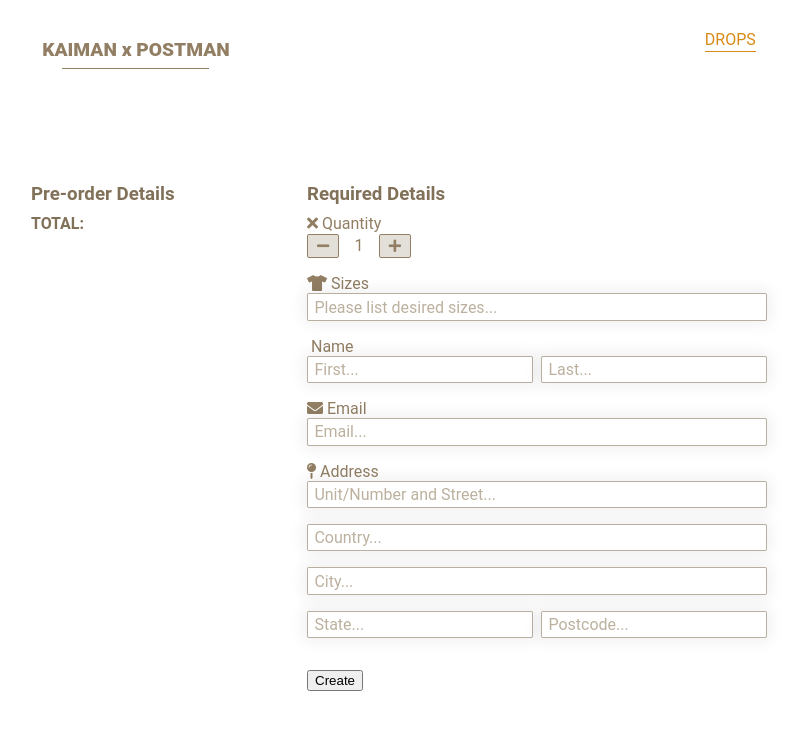
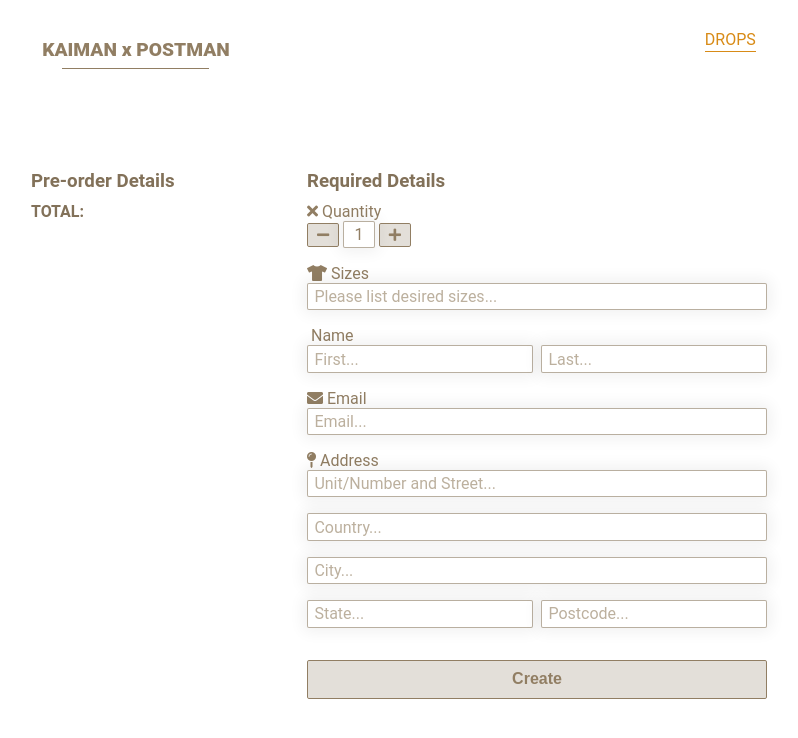
Before and after one commit to swolrus/dwndigital, a Flask app: template app/templates/details.html in a window 1280 px wide. Shown: the top 738 px of the page, without its empty margins (241-1039 px from the left). Run offline with Flask 2, Linux system fonts and the light colour scheme; the template is opened without the code that fills it: values that come from a table or form of the project are taken from there, others are empty; parts of the project's set-up code (start-up, migrations or seed data) failed here and were passed over; some libraries are stand-ins or nearby versions.

Commit message:
button fix

```diff
--- a/app/static/css/main.css
+++ b/app/static/css/main.css
@@ -119,7 +119,14 @@ input[type=text]:focus, input[type=number]:focus, input[type=password]:focus, se
   background-color: #fbfaf8;
 }
 
-button {
+input {
+  display: inline-block;
+  -webkit-appearance: none;
+  border: none;
+  box-shadow: none;
+}
+
+button, .button, input[type=button], input[type=submit] {
   width: 100%;
   cursor: pointer;
   background-color: rgba(117, 96, 66, 0.2);
@@ -135,7 +142,7 @@ button {
   text-align: center;
   transition: all 0.2s;
 }
-button:hover, button:focus {
+button:hover, button:focus, .button:hover, .button:focus, input[type=button]:hover, input[type=button]:focus, input[type=submit]:hover, input[type=submit]:focus {
   color: #FFFFFF !important;
   background-color: #756042;
 }
@@ -182,10 +189,6 @@ button:hover, button:focus {
   width: 8rem;
 }
 .quantity input {
-  display: inline-block;
-  -webkit-appearance: none;
-  border: none;
-  box-shadow: none;
   text-align: center;
   width: 2rem;
   font-size: 16px;
--- a/app/static/scss/dwndigital/_forms.scss
+++ b/app/static/scss/dwndigital/_forms.scss
@@ -17,7 +17,13 @@ input[type="text"], input[type="number"], input[type="password"], select {
         background-color: lighten($body-color, 50%)
     }
 }
-button {
+input {
+    display: inline-block;
+    -webkit-appearance: none;
+    border: none;
+    box-shadow: none;
+}
+button, .button, input[type="button"], input[type="submit"] {
     width: 100%;
     cursor: pointer;
     background-color: rgba(117, 96, 66, 0.2);
@@ -74,10 +80,6 @@ button {
     display: block;
     width: 8rem;
     input {
-        display: inline-block;
-        -webkit-appearance: none;
-        border: none;
-        box-shadow: none;
         text-align: center;
         width: 2rem;
         font-size: 16px;
--- a/app/templates/macros.html
+++ b/app/templates/macros.html
@@ -11,8 +11,6 @@
         {{ field(class_=class_, placeholder=placeholder) }}
         {{ label|safe }}
     </label>
-{% elif field.type == 'SubmitField' %}
-    <button id="{{ field.id }}" name="{{ field.name }}" type="submit">{{ field.placeholder.text }}</button>
 {% else %}
     {% if with_label %}
     <label for="{{ field.id }}">
```
Also changed, not shown: 1 other file.
